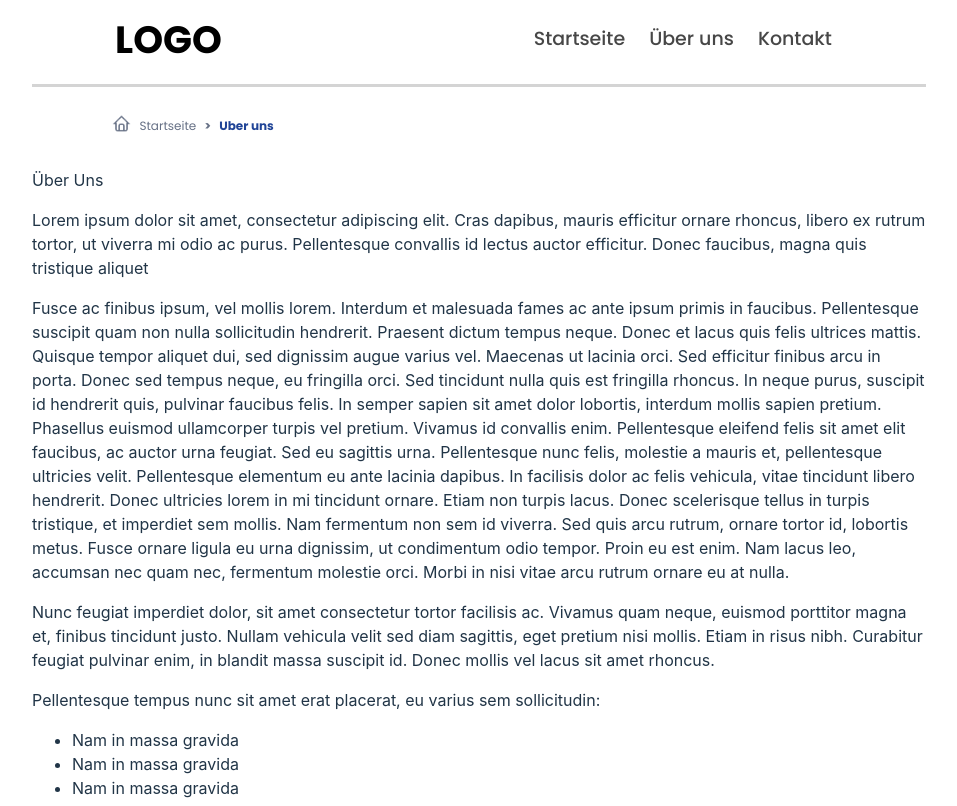
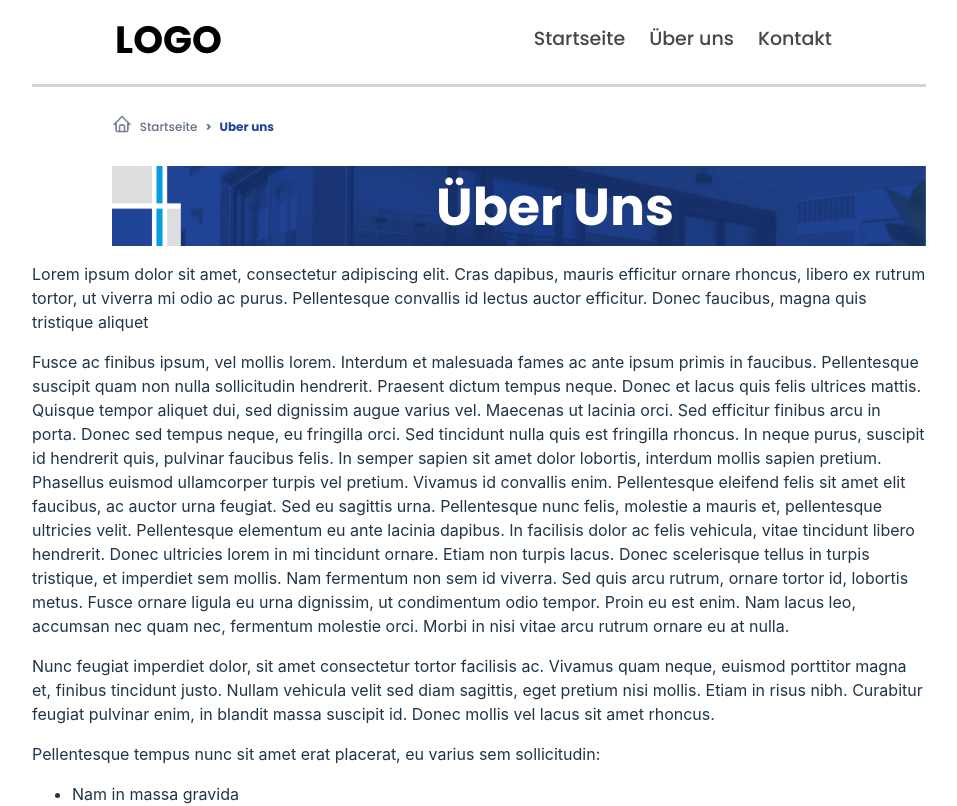
Before and after one commit to ViyaletaH/test-task2, a React (Vite) app in the folder figma-task/: page / in a window 1280 px wide. Shown: the top 806 px of the page, without its empty margins (161-1118 px from the left). Built offline with nearby package versions, Linux system fonts and the light colour scheme.

Commit message:
feat: add NameBar styles

```diff
--- a/figma-task/src/components/NavLine.tsx
+++ b/figma-task/src/components/NavLine.tsx
@@ -1,13 +1,20 @@
+import { Link } from 'react-router-dom';
 
 const NavLine = () => {
-  return <div className="nav-line">
-  <div className="home">
-    <img src="/public/home.png" alt="home" width="19px" height="19px"/>
-  </div>
-  <span className="startseite">Startseite</span>
-  <span className="nav-arrow">&gt;</span>
-  <span className="current">Uber uns</span>
-</div>;
+  return (
+    <div className="nav-line">
+      <div className="home">
+        <img src="/home.png" alt="home" width="20px" height="20px" />
+      </div>
+      <Link to="/start">
+        <span className="startseite">Startseite</span>
+      </Link>
+      <span className="nav-arrow">&gt;</span>
+      <Link to="/">
+      <span className="current">Uber uns</span>
+      </Link>
+    </div>
+  );
 };
 
 export default NavLine;
--- a/figma-task/src/components/about_page/content/ContentContainer.tsx
+++ b/figma-task/src/components/about_page/content/ContentContainer.tsx
@@ -4,7 +4,7 @@ import RightSideContent from './RightSideContent';
 
 const ContentContainer = () => {
   return (
-    <div>
+    <div className='content-container'>
       <NameBar />
       <LeftSideContent />
       <RightSideContent />
--- a/figma-task/src/components/about_page/content/NameBar.tsx
+++ b/figma-task/src/components/about_page/content/NameBar.tsx
@@ -1,7 +1,18 @@
 import React from 'react';
 
 const NameBar = () => {
-  return <div className="name-bar">Über Uns</div>;
+  return (
+    <div className="name-bar">
+      <span className="about-name">Über Uns</span>
+      <img
+        src="/content-name-bg.png"
+        alt="name background"
+        width="91%"
+        height="100%"
+        className="name-bg"
+      />
+    </div>
+  );
 };
 
 export default NameBar;
--- a/figma-task/src/myStyles.scss
+++ b/figma-task/src/myStyles.scss
@@ -73,9 +73,9 @@ body {
     display: flex;
     align-items: center;
     justify-content: space-around;
-    margin: 30px 0px 30px 0px;
+    margin: 30px 0px 27px 0px;
     width: 170px;
-    height: fit-content;
+    min-height: fit-content;
     margin-right: auto;
     font-family: 'Poppins', sans-serif;
     font-size: 12px;
@@ -94,4 +94,37 @@ body {
       color: #204497;
     }
   }
+
+  .content-container {
+    width: 100%;
+    height: fit-content;
+    .name-bar {
+      height: 80px;
+      position: relative;
+      display: flex;
+      .about-name {
+        display: flex;
+        position: absolute;
+        z-index: 100;
+        font-family: 'Poppins', 'sans-serif';
+        font-size: 52px;
+        font-weight: bold;
+        align-items: center;
+        justify-content: center;
+        color: #fff;
+        min-width: 100%;
+        margin-left: 8.5%;
+        padding-top: 2px;
+      }
+
+      .name-bg {
+        margin-left: auto;
+        margin-right: 0;
+        float: right;
+        position: absolute;
+        z-index: 90;
+        margin-left: 9%;
+      }
+    }
+  }
 }
```
Also changed, not shown: figma-task/public/content-name-bg.png (added).
